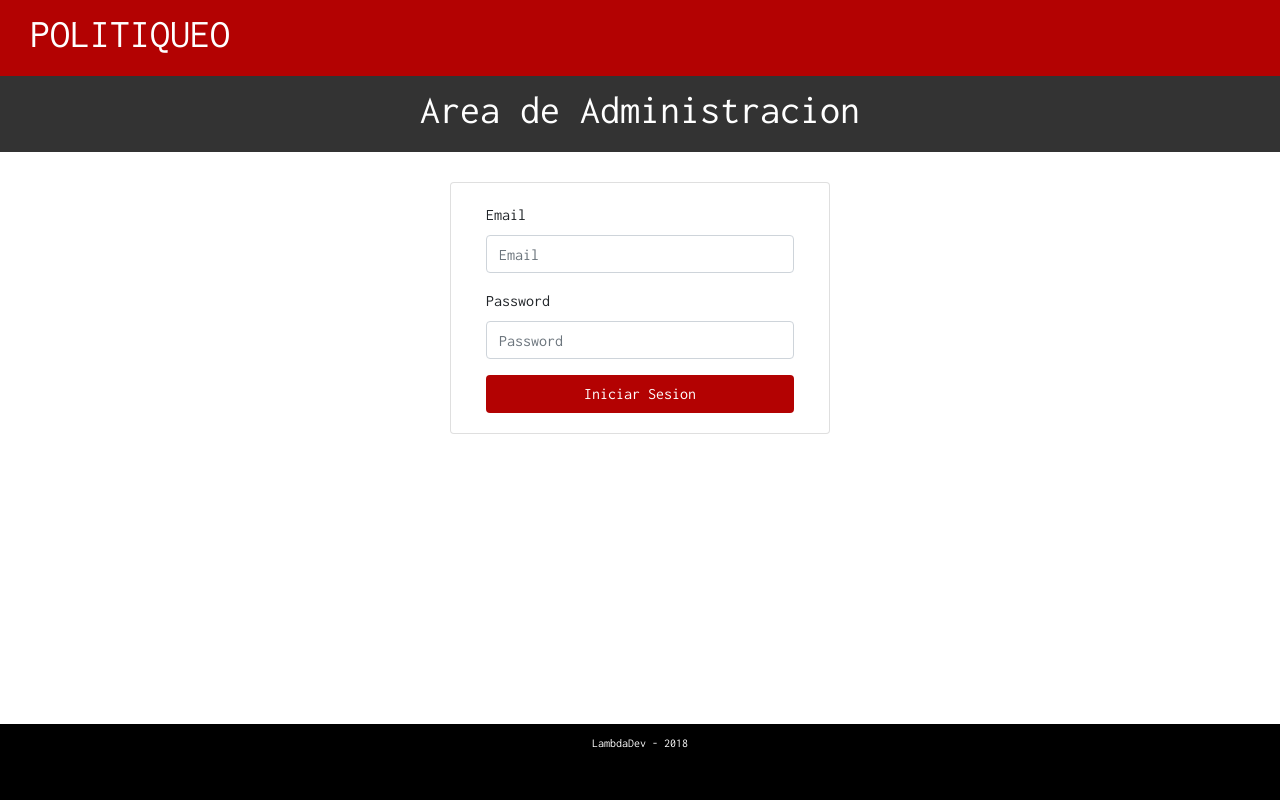
After one commit to Xbaxtian/politiqueo, a CodeIgniter app: page /politiqueo/index.php/login/index in a window 1280 px wide. The commit adds this page. Run offline with CodeIgniter, Linux system fonts and the light colour scheme.

Commit message:
avance login

```diff
--- /dev/null
+++ b/application/controllers/Login.php
@@ -0,0 +1,14 @@
+<?php
+defined('BASEPATH') OR exit('No direct script access allowed');
+
+class Login extends CI_Controller{
+
+    public function __constuct(){
+        parent:: __constuct();
+    }
+
+    public function index(){
+        $data = array("content"=>'admin/login',"dataView"=>'');
+        $this->load->view('layoutAdmin',$data);
+    }
+}
--- /dev/null
+++ b/application/views/admin/login.php
@@ -0,0 +1,33 @@
+<?php
+defined('BASEPATH') OR exit('No direct script access allowed');
+ ?>
+
+<header class="header-login">
+    <div class="container">
+        <div class="row">
+            <div class="col-md-12">
+                <h1 class="text-center"> Area de Administracion</h1>
+            </div>
+        </div>
+    </div>
+</header>
+
+<section id="main">
+    <div class="container">
+        <div class="row">
+            <div class="col-md-4 offset-md-4 card">
+                <form id="login" class="card-body">
+                    <div class="form-group">
+                    <label>Email</label>
+                    <input type="text" class="form-control" placeholder="Email">
+                    </div>
+                    <div class="form-group">
+                    <label>Password</label>
+                    <input type="password" class="form-control" placeholder="Password">
+                    </div>
+                    <button type="submit" class="btn btn-peru btn-block">Iniciar Sesion</button>
+                </form>
+            </div>
+        </div>
+    </div>
+</section>
--- /dev/null
+++ b/application/views/layoutAdmin.php
@@ -0,0 +1,40 @@
+<?php
+defined('BASEPATH') OR exit('No direct script access allowed');
+ ?>
+
+ <!DOCTYPE html>
+ <html lang="es">
+     <head>
+         <meta charset="utf-8">
+         <meta name="viewport" content="width=device-width, initial-scale=1.0">
+         <title>Politiqueo</title>
+         <link href="https://stackpath.bootstrapcdn.com/bootstrap/4.1.0/css/bootstrap.min.css" rel="stylesheet" integrity="sha384-9gVQ4dYFwwWSjIDZnLEWnxCjeSWFphJiwGPXr1jddIhOegiu1FwO5qRGvFXOdJZ4" crossorigin="anonymous">
+         <link href="https://fonts.googleapis.com/css?family=Inconsolata" rel="stylesheet">
+         <link rel="stylesheet" href="<?php echo base_url()?>css/style-layout.css">
+         <link rel="stylesheet" href="<?php echo base_url()?>css/style-layoutAdmin.css">
+     </head>
+     <body>
+         <script src="<?php echo base_url()?>js/libraries/jquery-3.3.1.min.js"></script>
+        <header>
+            <div class="container-fluid">
+                <div class="row">
+                    <div class="col-md-6">
+                        <h1><a class="home-link" href="<?php echo base_url()?>">POLITIQUEO</a></h1>
+                    </div>
+                </div>
+            </div>
+        </header>
+        <div id="main-content">
+            <?php $this->load->view($content,$dataView); ?>
+        </div>
+        <footer>
+            <div class="container-fluid">
+                <div class="row">
+                    <div class="col-md-12 developed">
+                        LambdaDev - 2018
+                    </div>
+                </div>
+            </div>
+        </footer>
+     </body>
+ </html>
--- a/css/style-layout.css
+++ b/css/style-layout.css
@@ -96,3 +96,8 @@ footer{
     padding-top: 20px;
     padding-bottom: 20px;
 }
+
+.btn-peru{
+    background-color: rgb(179, 2, 2);
+    color: white;
+}
--- /dev/null
+++ b/css/style-layoutAdmin.css
@@ -0,0 +1,9 @@
+.header-login {
+	background: #333333;
+	color: #ffffff;
+	padding-bottom: 10px;
+	margin-bottom: 15px;
+}
+#main {
+	margin-top: 30px;
+}
```
